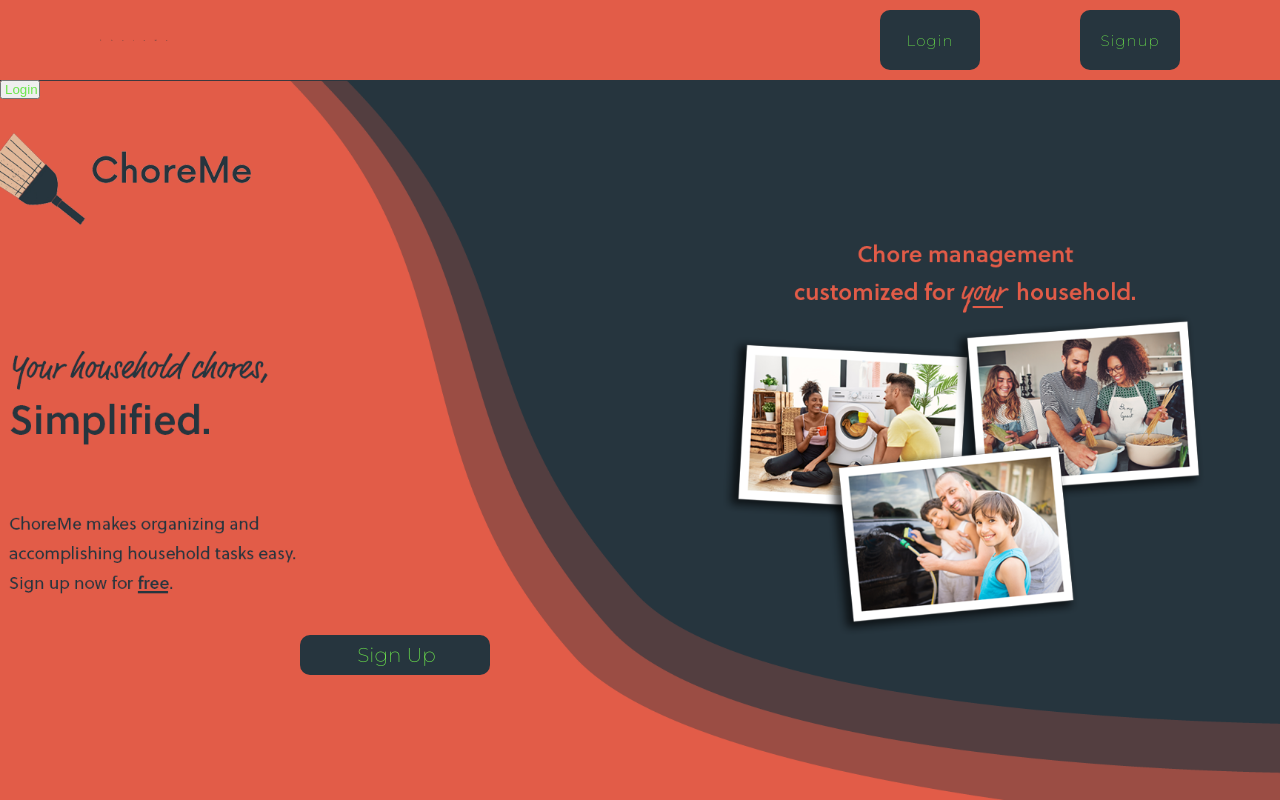
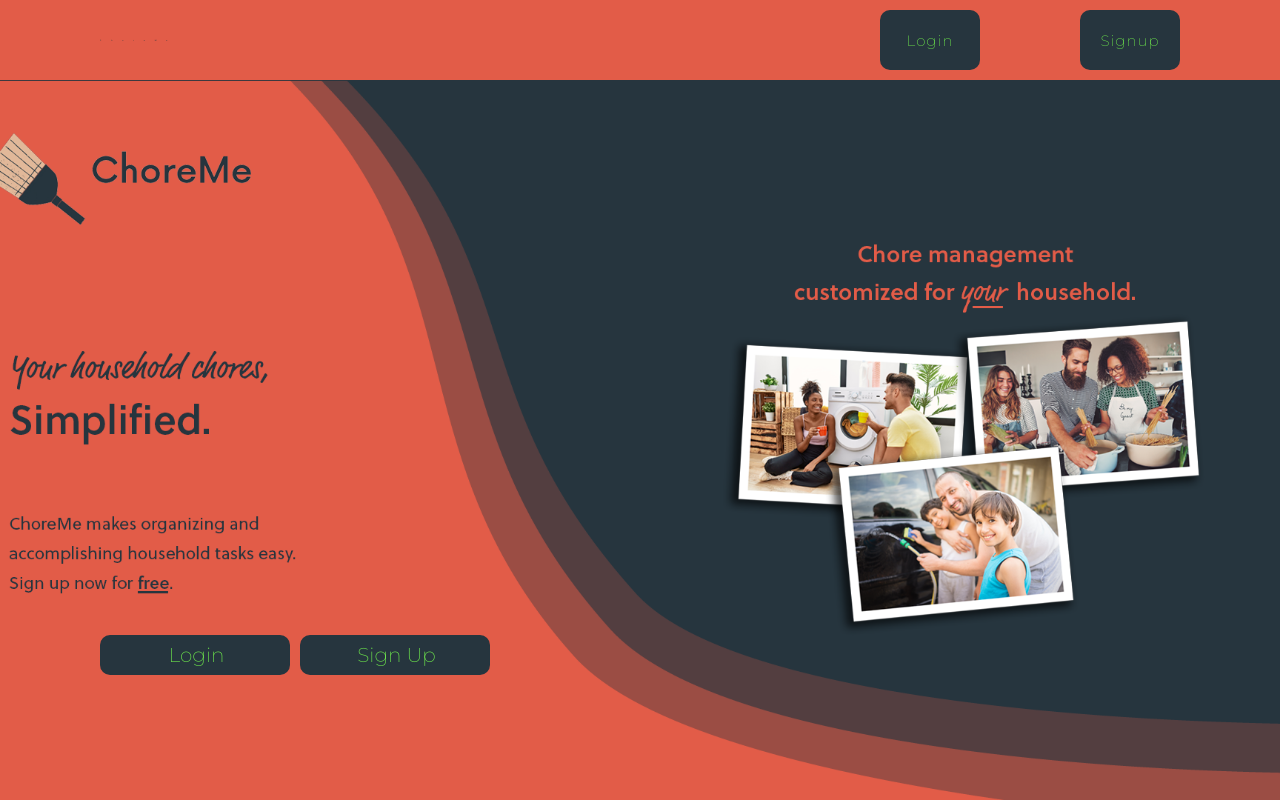
Before and after one commit to darahdesigner/ChoreMe-Client, a React (Create React App) app: page / in a window 1280 px wide. Built offline with nearby package versions, Linux system fonts and the light colour scheme.

Commit message:
committing changes before pull from master

```diff
--- a/src/App.css
+++ b/src/App.css
@@ -24,7 +24,7 @@ html{
   left: 300px;
 }
 
-.homePg .loginbtn{
+.homePg .login{
   border: none;
   height: 40px;
   width: 190px;
@@ -36,6 +36,8 @@ html{
   font-family: "Montserrat", sans-serif;
   cursor: pointer;
   position: fixed;
+  bottom: 125px;
+  left: 100px;
 
 }
 
```
Also changed, not shown: public/logo192.png, public/logo512.png.
